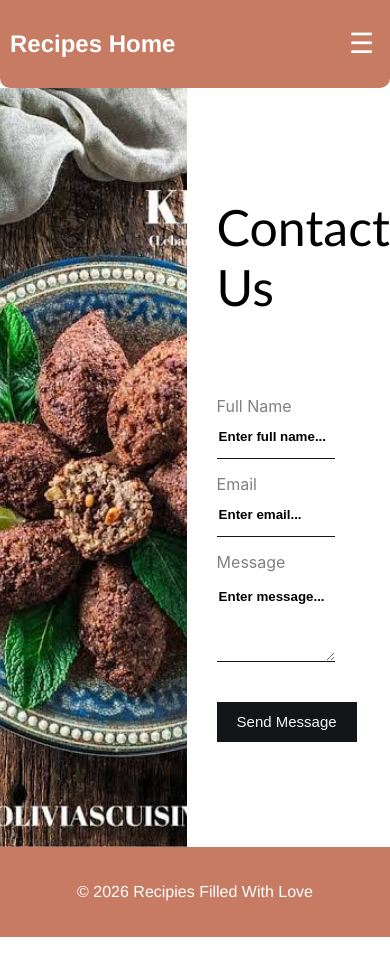
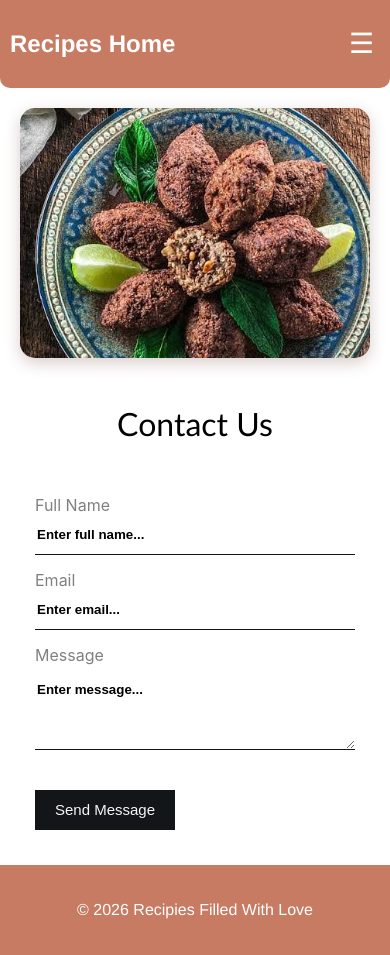
Before and after one commit to fatima6120/Recipie_Home, a React (Create React App) app: page /ContactUs in a window 390 px wide. Built offline with nearby package versions, Linux system fonts and the light colour scheme.

Commit message:
make contact page responsive with mobile

```diff
--- a/src/style/contact.css
+++ b/src/style/contact.css
@@ -1,15 +1,22 @@
 .contact {
   width: 100%;
-  height: 90vh;
+  min-height: 85vh;
   display: flex;
+  align-items: center;
+  justify-content: center;
+  gap: 40px;
+  padding: 40px;
+  box-sizing: border-box;
 }
 
 .contact .leftSide {
-  height: 100%;
-  flex: 50%;
+  width: 40%;
+  height: 450px;
   background-position: center;
   background-repeat: no-repeat;
   background-size: cover;
+  border-radius: 20px;
+  box-shadow: 0 5px 15px #693c3040;
 }
 
 .contact .rightSide {
@@ -79,3 +86,45 @@ form button {
   font-size: 15px;
   cursor: pointer;
 }
+@media (max-width: 768px) {
+  .contact {
+    flex-direction: column;
+    align-items: center;
+    height: auto;
+    min-height: 0;
+    padding: 20px;
+    gap: 25px;
+  }
+
+  .contact .leftSide {
+    flex: none;
+    width: 100%;
+    height: 250px;
+    min-height: 250px;
+    background-size: cover;
+    background-position: center;
+    border-radius: 15px;
+  }
+
+  .contact .rightSide {
+    flex: none;
+    width: 100%;
+    height: auto;
+  }
+
+  .contact .rightSide h1 {
+    font-size: 32px;
+    margin-left: 0;
+    text-align: center;
+  }
+
+  .contact form {
+    padding: 15px;
+  }
+
+  .contact form input,
+  .contact form textarea {
+    width: 100%;
+    box-sizing: border-box;
+  }
+}
```
